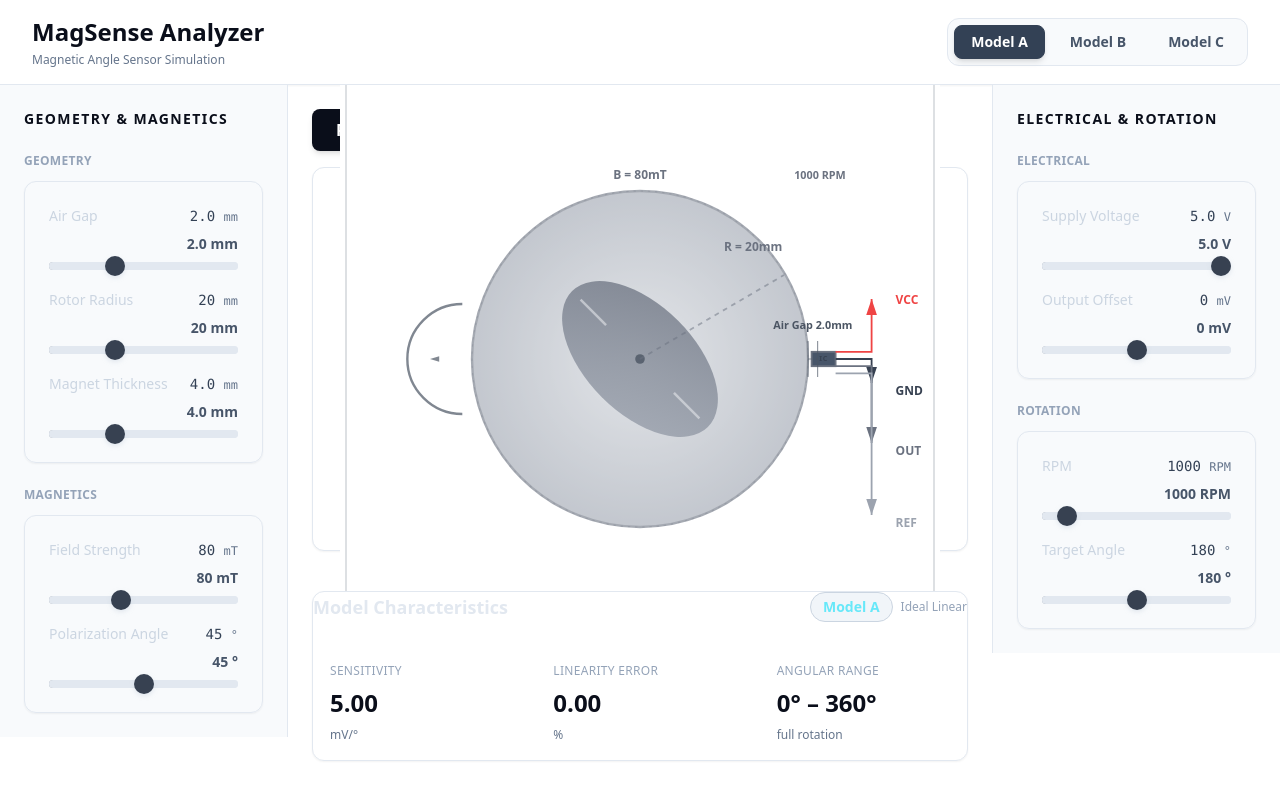
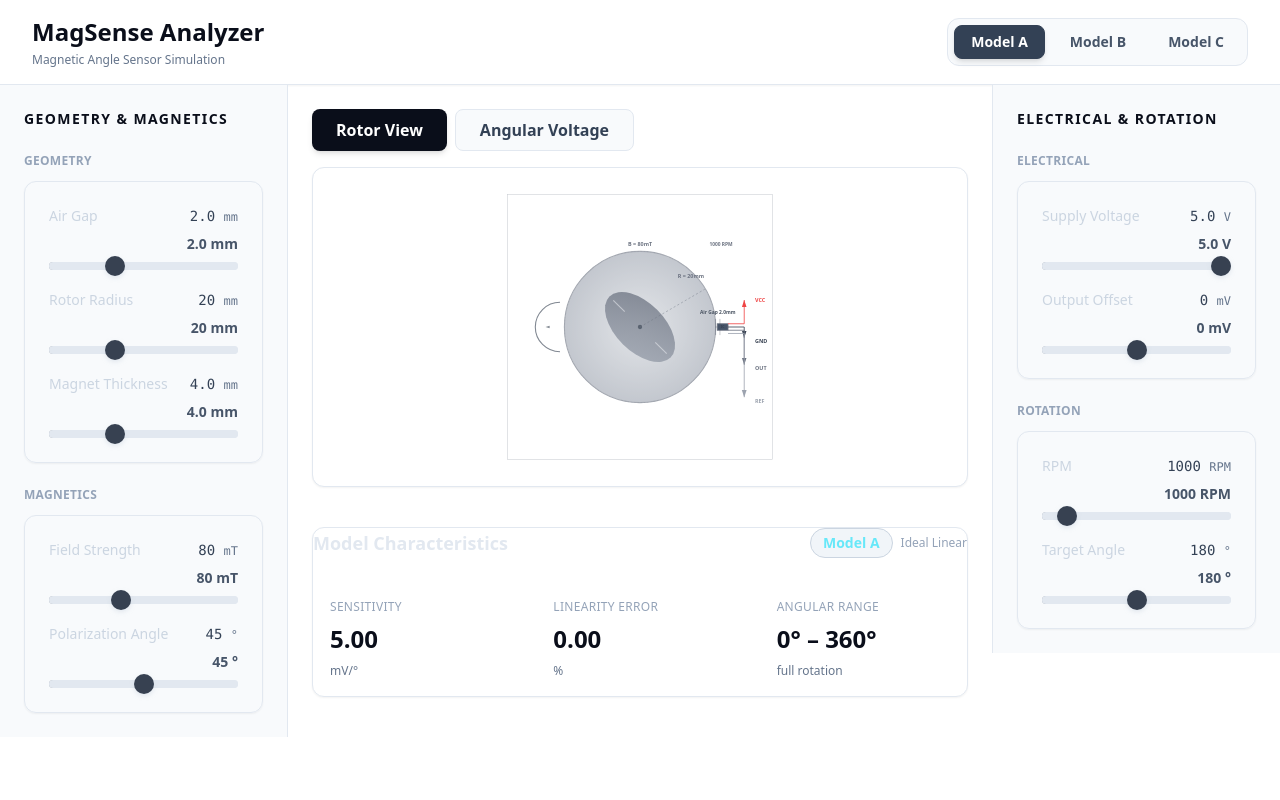
Before and after one commit to florentdestremau/demo-capteur, a React (Vite) app: page / in a window 1280 px wide. Built offline with nearby package versions, Linux system fonts and the light colour scheme.

Commit message:
Fix rotor and chart layout: proper sizing with overflow control

```diff
--- a/src/components/Layout/AppShell.tsx
+++ b/src/components/Layout/AppShell.tsx
@@ -52,7 +52,7 @@ export function AppShell() {
           {/* Main Content Area - Responsive, scrolls only if needed */}
           {activeTab === 'rotor' && (
             <div className="flex flex-col gap-4">
-              <GlassCard className="h-72 lg:h-96">
+              <GlassCard className="h-80 flex overflow-hidden">
                 <RotorSVG params={params} />
               </GlassCard>
               <RotorInfoCard
@@ -67,7 +67,7 @@ export function AppShell() {
             <div className="flex flex-col gap-4">
               <GlassCard
                 key={`chart-${selectedModel}`}
-                className="h-96 lg:h-[500px] transition-opacity duration-150"
+                className="h-80 transition-opacity duration-150"
               >
                 <AngleChart data={curveData} />
               </GlassCard>
--- a/src/components/Rotor/RotorSVG.tsx
+++ b/src/components/Rotor/RotorSVG.tsx
@@ -10,11 +10,11 @@ export function RotorSVG({ params }: RotorSVGProps) {
   const airGapPixels = (params.airGap / 5) * 20; // Scale for visualization
 
   return (
-    <div className="flex items-center justify-center h-full">
+    <div className="flex items-center justify-center h-full w-full overflow-hidden">
       <svg
         viewBox="0 0 500 500"
         className="rotor-svg"
-        style={{ maxWidth: '600px', maxHeight: '600px', width: '100%' }}
+        style={{ width: '100%', height: '100%' }}
       >
         <defs>
           {/* Gradient for rotor disc */}
```
